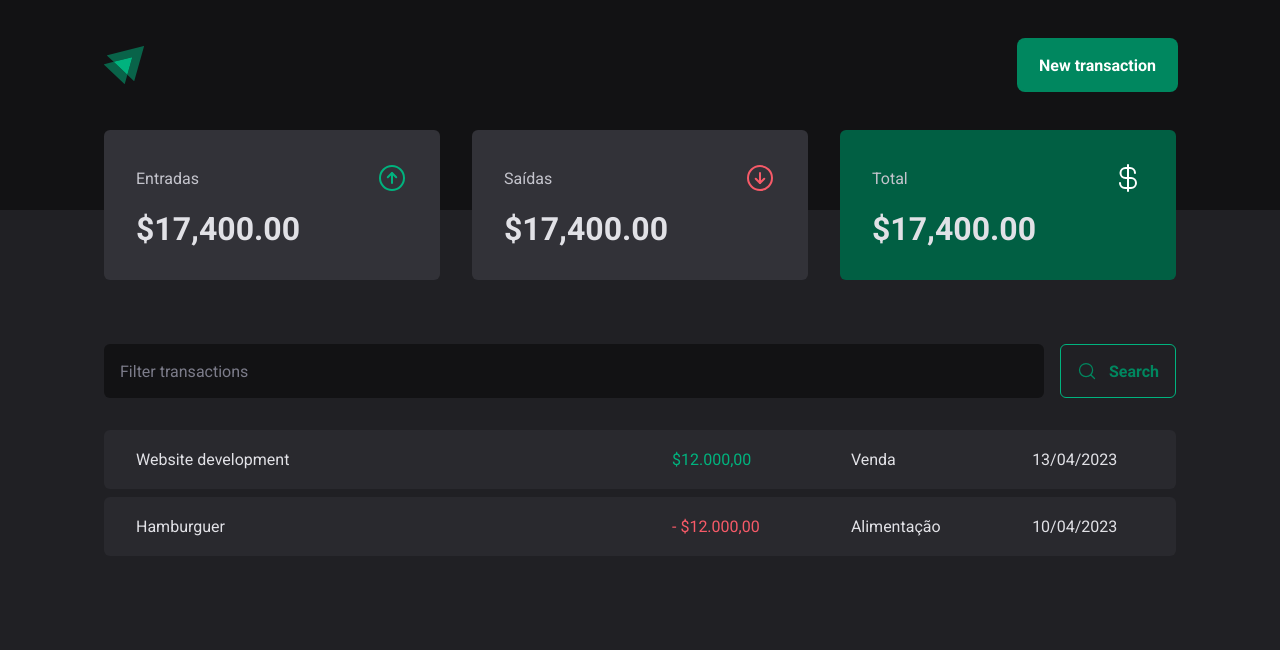
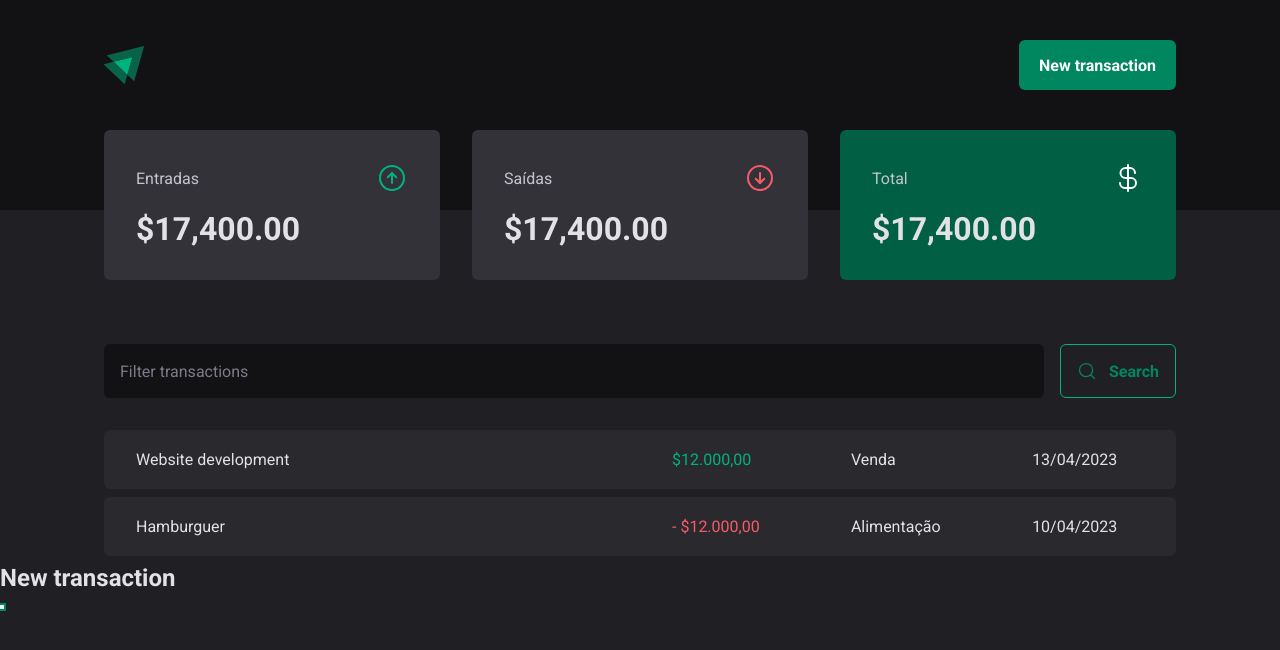
Before and after one commit to gcrozariol/dt-money-react, a React (Vite) app: page / in a window 1280 px wide. Both pictures are taken after a click on the button "New transaction". Shown: the top 650 px of the page. Built offline with nearby package versions, Linux system fonts and the light colour scheme.

Commit message:
Setup radix ui dialog when creating a new transaction

```diff
--- a/package.json
+++ b/package.json
@@ -10,6 +10,7 @@
     "preview": "vite preview"
   },
   "dependencies": {
+    "@radix-ui/react-dialog": "^1.0.5",
     "phosphor-react": "^1.4.1",
     "react": "^18.2.0",
     "react-dom": "^18.2.0",
--- a/src/components/Header/index.tsx
+++ b/src/components/Header/index.tsx
@@ -1,4 +1,5 @@
 import { HeaderContainer, HeaderContent, NewTransactionButton } from './styles'
+import * as Dialog from '@radix-ui/react-dialog'
 
 import logoImg from '../../assets/logo.svg'
 
@@ -7,7 +8,19 @@
     <HeaderContainer>
       <HeaderContent>
         <img src={logoImg} alt="" />
-        <NewTransactionButton>New transaction</NewTransactionButton>
+
+        <Dialog.Root>
+          <Dialog.Trigger asChild>
+            <NewTransactionButton>New transaction</NewTransactionButton>
+          </Dialog.Trigger>
+          <Dialog.Portal>
+            <Dialog.Overlay />
+            <Dialog.Content>
+              <Dialog.Title>New transaction</Dialog.Title>
+              <Dialog.Close />
+            </Dialog.Content>
+          </Dialog.Portal>
+        </Dialog.Root>
       </HeaderContent>
     </HeaderContainer>
   )
```
Also changed, not shown: 1 other file (tests, documents, lock files or other folders).
